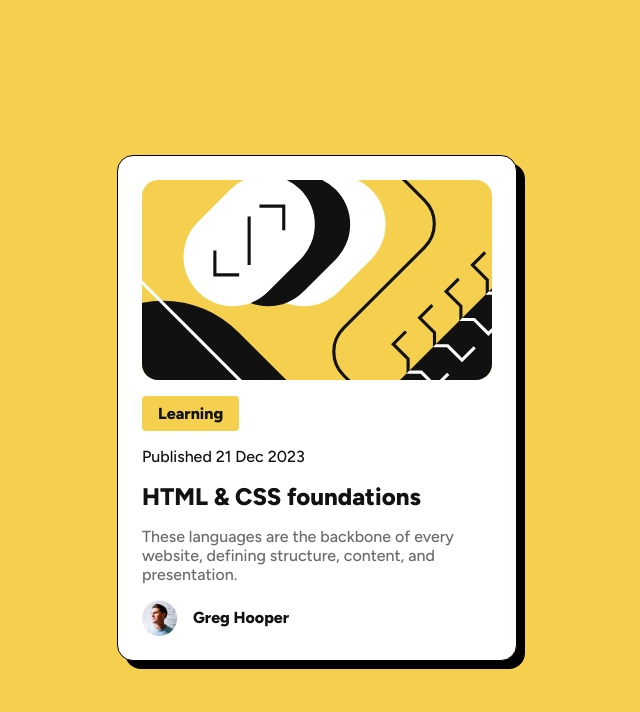
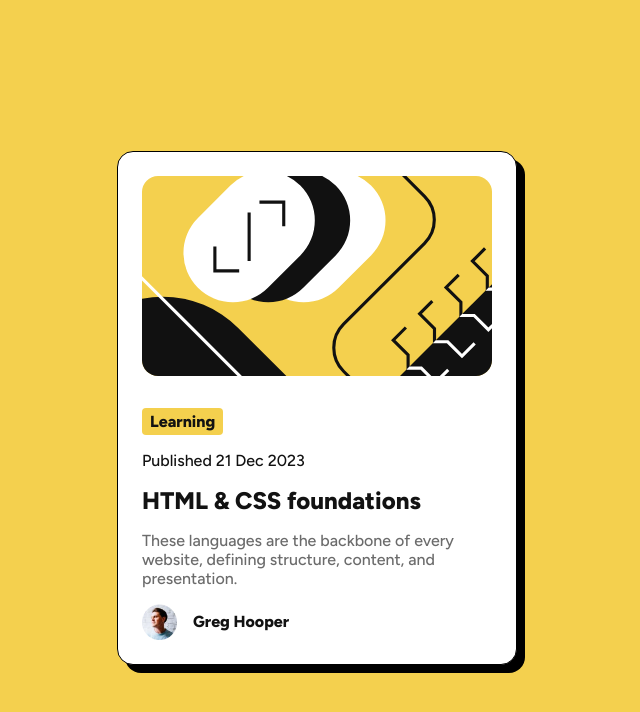
Before and after one commit to DelbertGrady/fem-blog-preview-card, a plain HTML site: page index.html in a window 1280 px wide. Shown: the whole page, without its empty margins (323-963 px from the left). Drawn offline with Linux system fonts and the light colour scheme.

Commit message:
Adjust card styles for improved spacing and consistency.
Added margin below images to ensure better spacing within cards. Updated tag padding to enhance visual balance and alignment with the design system.

```diff
--- a/styles.css
+++ b/styles.css
@@ -64,11 +64,12 @@ body {
     border-radius: var(--border-radius);
     height: 200px;
     object-fit: cover;
+    margin-block-end: 16px;
   }
 
   .card-tag {
     background: var(--color-yellow);
-    padding: 0.5em 1em;
+    padding: 0.25em 0.5em;
     border-radius: var(--border-radius__small);
     font-weight: var(--font-weight-bold);
     align-self: start;
```
